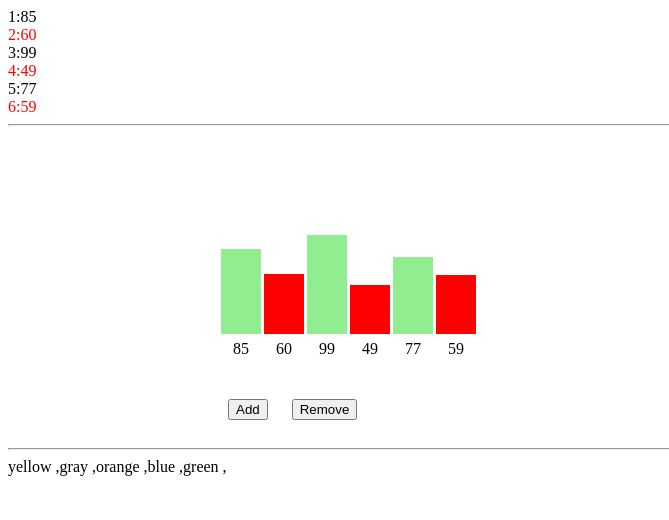
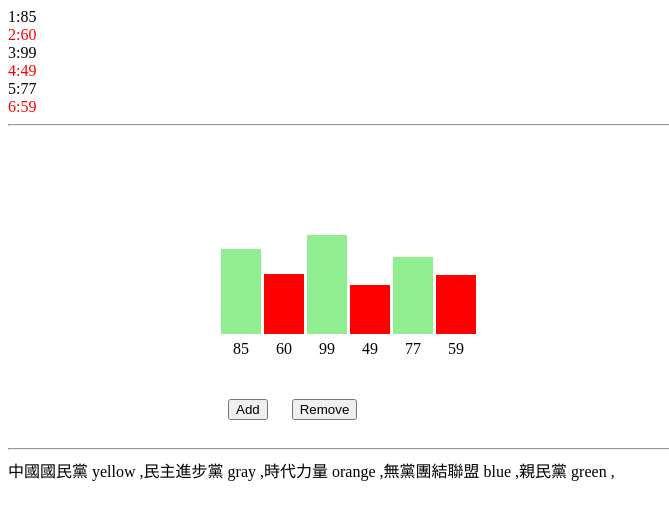
Before and after one commit to tingjiechang/week3_hw, a plain HTML site: page index.html in a window 1280 px wide. Shown: the whole page, without its empty margins (0-669 px from the left). Drawn offline with nearby package versions, Linux system fonts and the light colour scheme.

Commit message:
Add files via upload

```diff
--- a/index.html
+++ b/index.html
@@ -274,19 +274,19 @@
     <hr>
 
     <script>
-
+    var arr3 = ["中國國民黨", "民主進步黨", "時代力量", "無黨團結聯盟", "親民黨"];
     var index = ["中國國民黨", "民主進步黨", "時代力量", "無黨團結聯盟", "親民黨"];
     var color = ["blue" , "green" , "yellow" , "gray" , "orange"]
     var xScale = d3.scale.ordinal()
-                        .domain(index)
-                          .range(color);
+                   .domain(index)
+                   .range(color);
 
     console.log(xScale("中國國民黨"));
     console.log(xScale("民主進步黨"));
     console.log(xScale("時代力量"));
     console.log(xScale("無黨團結聯盟"));
     console.log(xScale("親民黨"));
-  for(var i=0 ;i<5; i++ ) { d3.selectAll("body").append("text").text(xScale(i)+" ,");}
+  for(var i=0 ;i<5; i++ ) { d3.selectAll("body").append("text").text(arr3[i]+" "+xScale(i)+" ,");}
 
 
     </script>
```
